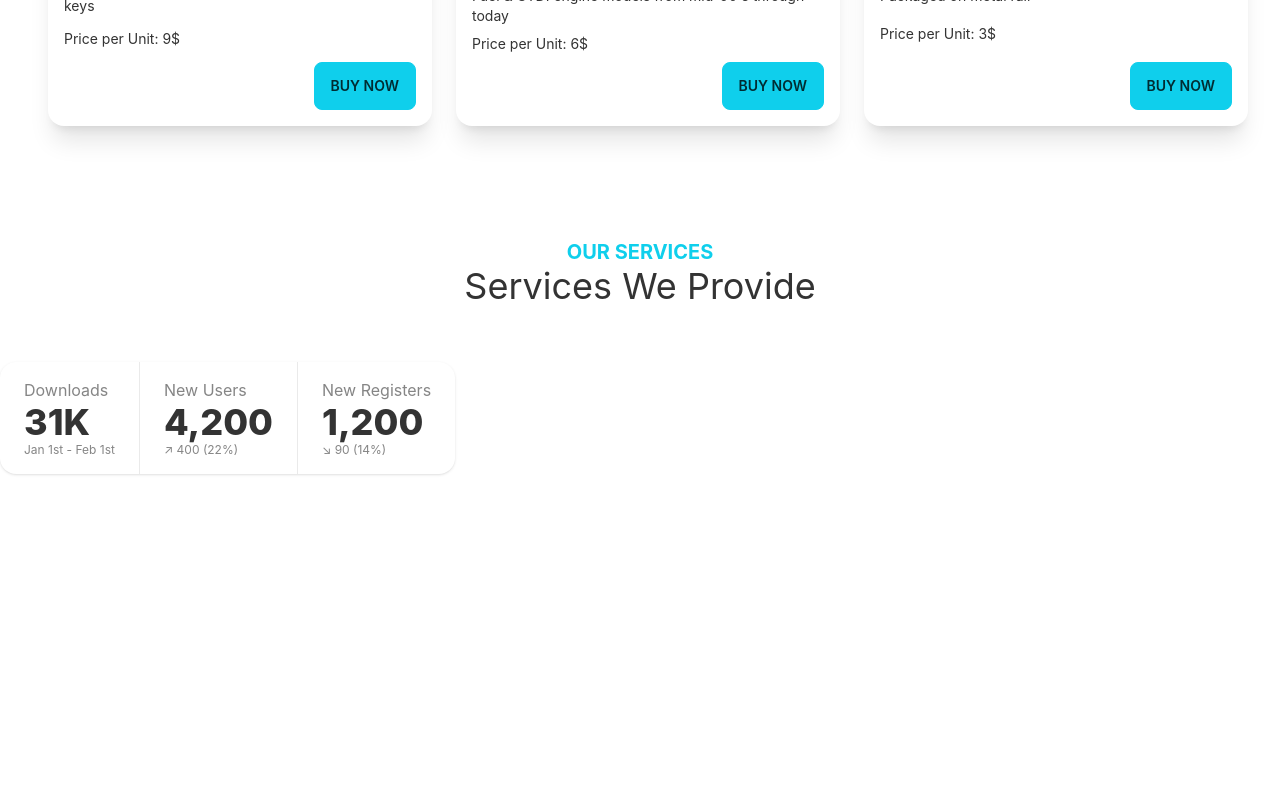
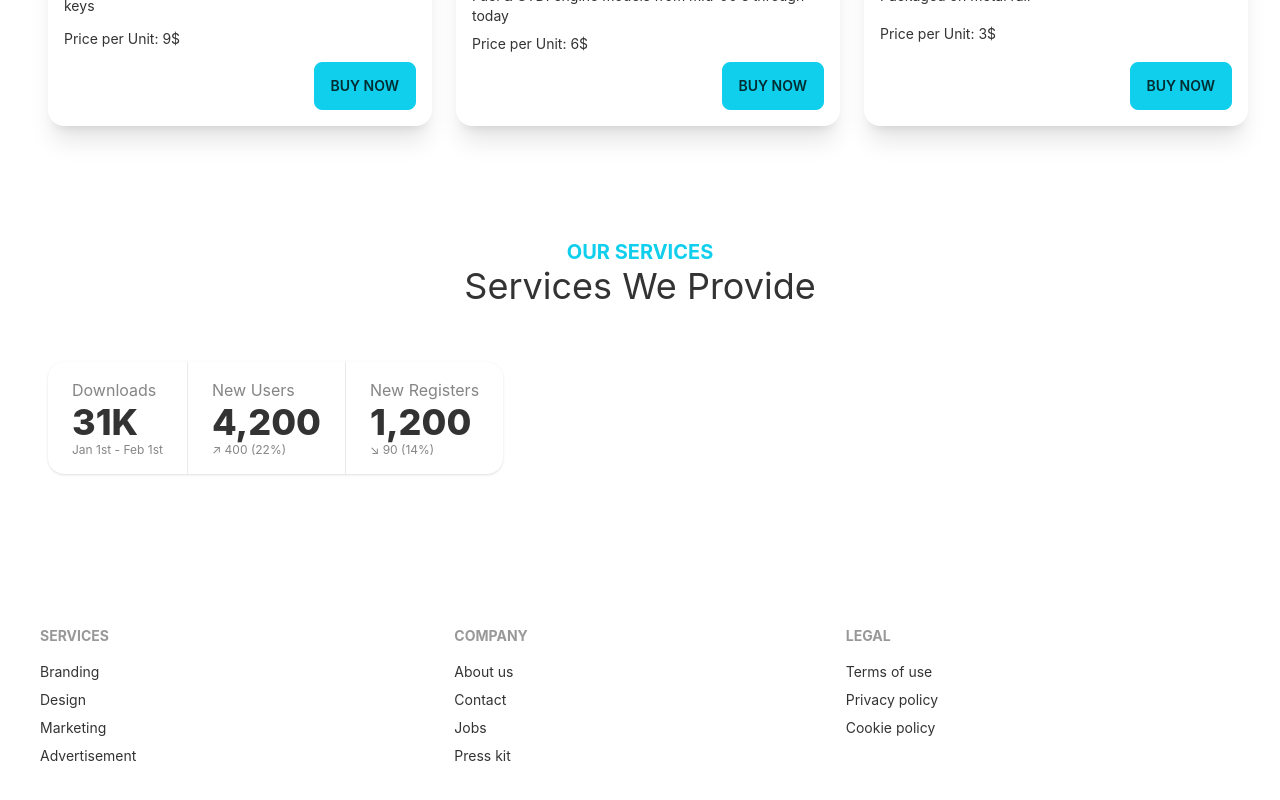
Before and after one commit to Hridoy8444/forestaer-tools-client, a React (Create React App) app: page / in a window 1280 px wide. Shown: the part 2130-2930 px from the top of the page. Before the commit the page ends 2716 px from the top, so only its background shows below. Built offline with nearby package versions, Linux system fonts and the light colour scheme.

Commit message:
footer added

```diff
--- a/src/App.js
+++ b/src/App.js
@@ -5,6 +5,7 @@ import { Route, Routes } from 'react-router-dom';
 import Home from './Pages/Home/Home';
 import About from './Pages/About/About';
 import Login from './Pages/Loging/Login';
+import Footer from './Pages/Shared/Footer/Footer';
 
 function App() {
   return (
@@ -15,6 +16,7 @@ function App() {
         <Route path='/about' element={<About></About>}></Route>
         <Route path='/login' element={<Login></Login>}></Route>
       </Routes>
+      <Footer></Footer>
     </div>
   );
 }
--- a/src/Pages/Home/Home.js
+++ b/src/Pages/Home/Home.js
@@ -7,7 +7,7 @@ import Tools from './Tools/Tools';
 
 const Home = () => {
     return (
-        <div>
+        <div className='px-12'>
             <Banner></Banner>
             <Info ></Info>
             <Tools></Tools>
--- a/src/Pages/Home/Info/Info.js
+++ b/src/Pages/Home/Info/Info.js
@@ -6,7 +6,7 @@ import phone from '../../../icons/phone.svg';
 
 const Info = () => {
     return (
-        <div className='grid grid-cols-1 lg:grid-cols-3 gap-5 px-12'>
+        <div className='grid grid-cols-1 lg:grid-cols-3 gap-5 '>
             <InfoCard cardTitle="Opening Hours" bgClass="bg-gradient-to-r from-secondary to-primary" img={clock}></InfoCard>
             <InfoCard cardTitle="Our Locations" bgClass="bg-accent" img={marker}></InfoCard>
             <InfoCard cardTitle="Contract Us" bgClass="bg-gradient-to-r from-secondary to-primary" img={phone}></InfoCard>
--- a/src/Pages/Home/Tools/Tools.js
+++ b/src/Pages/Home/Tools/Tools.js
@@ -12,7 +12,7 @@ const Tools = () => {
     return (
         <div>
             <h2>This is tools:{tools.length}</h2>
-            <div className='grid sm:grid-cols-1 md:grid-cols-2 lg:grid-cols-3 gap-10 px-12'>
+            <div className='grid sm:grid-cols-1 md:grid-cols-2 lg:grid-cols-3 gap-10 '>
                 {
                     tools.map(tool => <Tool
                         key={tool._id}
--- /dev/null
+++ b/src/Pages/Shared/Footer/Footer.js
@@ -0,0 +1,30 @@
+import React from 'react';
+
+const Footer = () => {
+    return (
+        <footer class="footer p-10 ">
+            <div>
+                <span class="footer-title">Services</span>
+                <a class="link link-hover">Branding</a>
+                <a class="link link-hover">Design</a>
+                <a class="link link-hover">Marketing</a>
+                <a class="link link-hover">Advertisement</a>
+            </div>
+            <div>
+                <span class="footer-title">Company</span>
+                <a class="link link-hover">About us</a>
+                <a class="link link-hover">Contact</a>
+                <a class="link link-hover">Jobs</a>
+                <a class="link link-hover">Press kit</a>
+            </div>
+            <div>
+                <span class="footer-title">Legal</span>
+                <a class="link link-hover">Terms of use</a>
+                <a class="link link-hover">Privacy policy</a>
+                <a class="link link-hover">Cookie policy</a>
+            </div>
+        </footer>
+    );
+};
+
+export default Footer;
```
